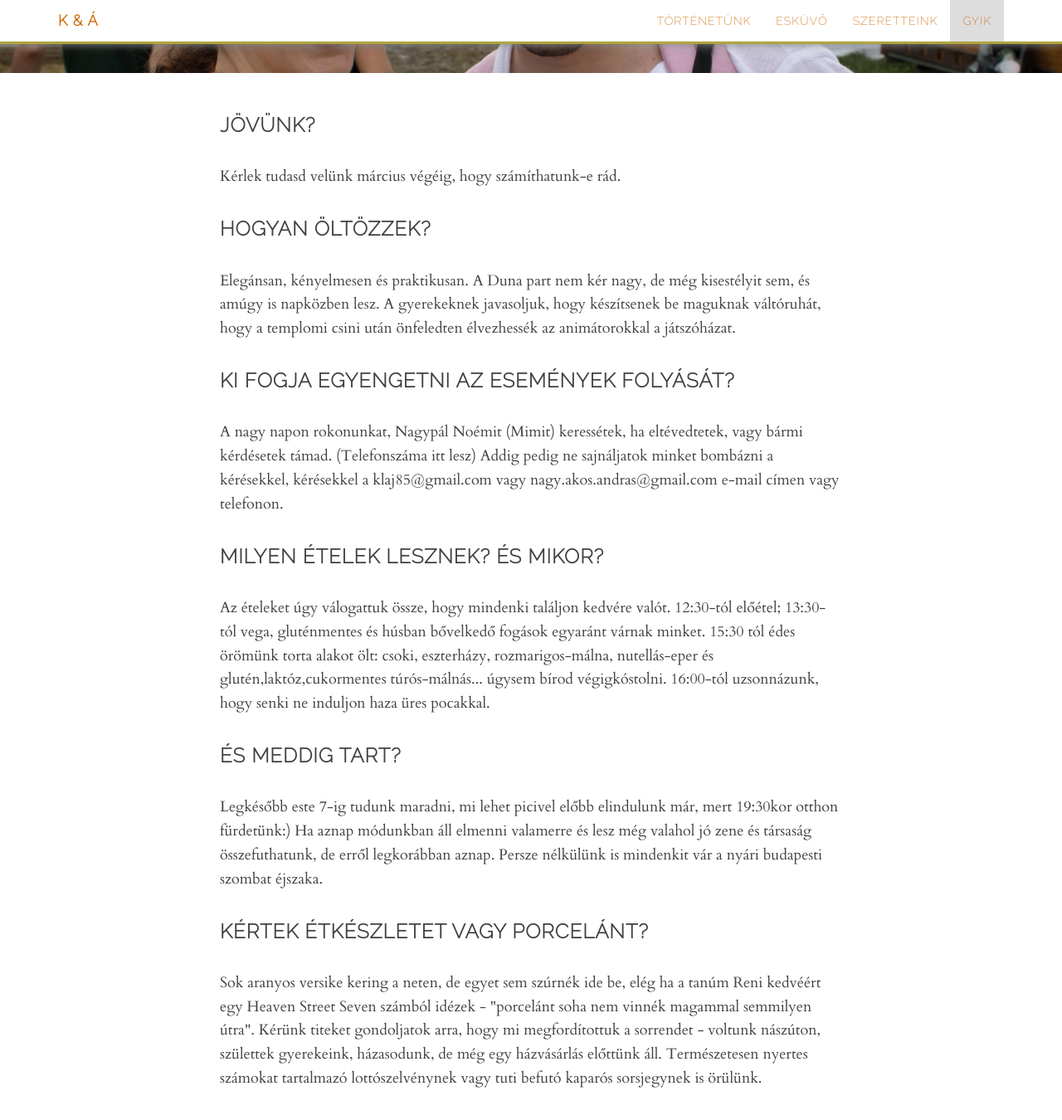
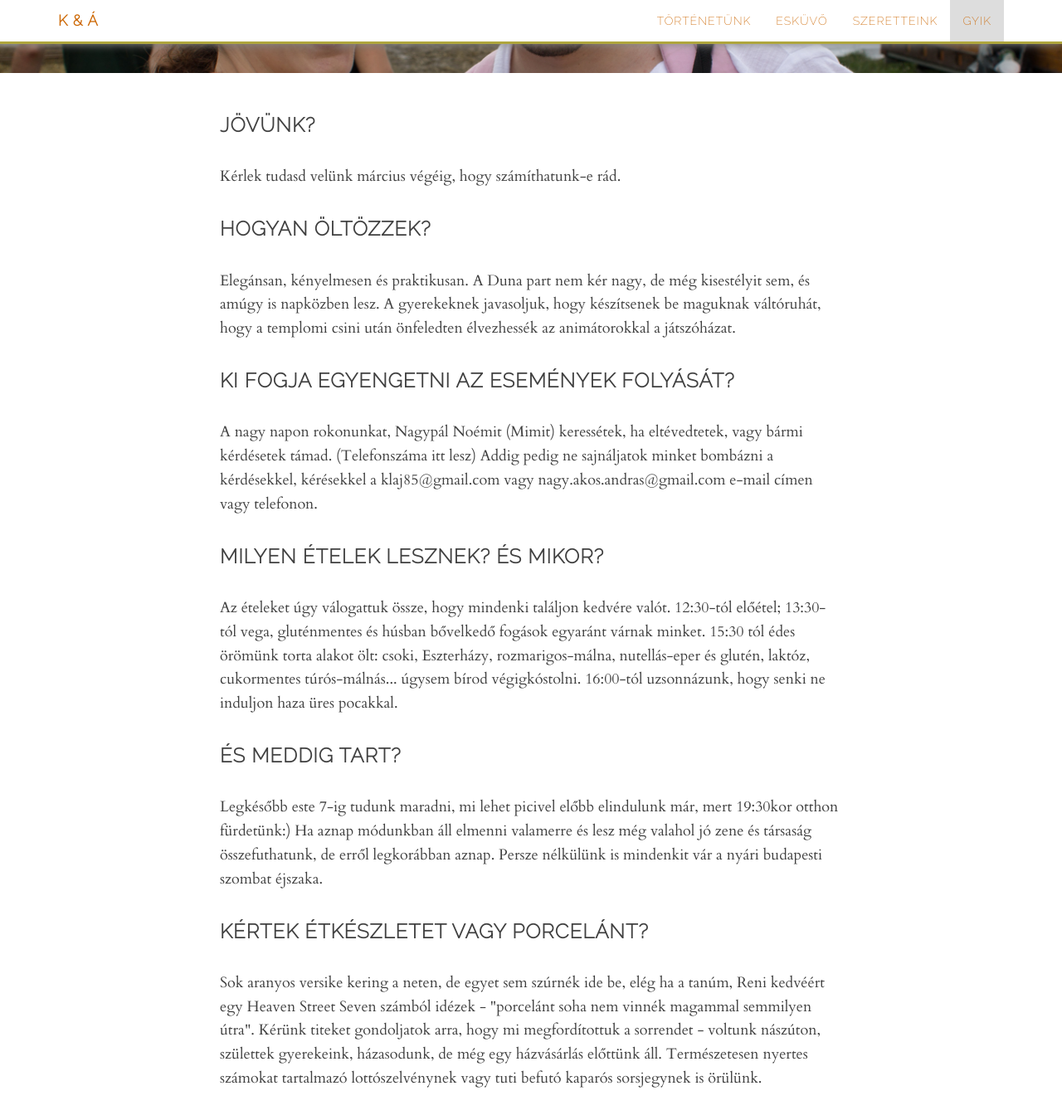
Before and after one commit to klaudiaesakos/klaudiaesakos.github.io, a Jekyll site: the page built from faq.html, in a window 1280 px wide and 1400 px high, scrolled down 264 px. Shown: the top 1350 px of the window at 83% size. Built offline with Jekyll 4.4.1, drawn with Linux system fonts in a browser that asks for light colours.

```diff
--- a/_config.yml
+++ b/_config.yml
@@ -36,13 +36,13 @@ events:
   chi:
     - name: Katolikus templomi szertatás
       date: 2017. július 1. 10:30 | Szent Gellért-templom
-      description: 2017. július 1-én örök hűséget fogadunk egymásnak szeretteink körében. Ünnepelj velünk! Esküvőnket a kelenföldi Szent Gellért-templomban fogjuk tartani. A nászmise kb. 1 óra. A kisgyerekek külön játszószobából hallgathatják és láthatják a szertartást. Nagy örömünkre Görög-katolikus pap-barátunk, Bodogán Laci Atya is részt vesz a celebrálásban. Utána egy-két csoportképet szeretnénk készíteni Veletek a templom előtt.
+      description: 2017. július 1-én örök hűséget fogadunk egymásnak szeretteink körében. Ünnepelj velünk! Esküvőnket a kelenföldi Szent Gellért-templomban fogjuk tartani. A nászmise kb. 1 óra. A kisgyerekek külön játszószobából hallgathatják és láthatják a szertartást. Nagy örömünkre görög-katolikus pap-barátunk, Bodogán Laci atya is részt vesz a celebrálásban. Utána egy-két csoportképet szeretnénk készíteni Veletek a templom előtt.
       transportation:
       <<: *templom_location
     - name: Ebéd és délutáni együttlét
       date: 2017. július 1. 12:00 | Kölyököböl játszóház
-      description: Az ünneplést a kopaszi gáton, a Kölyököbölben folytatjuk. Ez egy klassz játszóház, ahol két animátor gondoskodik majd az aprónép szórakoztatásáról és felügyeletéről. Reméljük az időjárás kedvezően alakul és a dunai holtágra néző teraszon tudjuk együtt tölteni a délutánt. Ha nem így lenne, azt sem bánjuk, mert az eső egyrészt hasznos, másrészt a játszóházon belül is elég nagy terek állnak rendelkezésünkre. Hosszú ebéd és némi pihenés után tortázunk. Este 6-7-ig együtt tudunk maradni a Kölyököbölben, aztán ránk (és még sokakra) várnak a szülői kötelességek. Reméljük a szép környezet, finom ebéd és kiváló társaság mindannyiunk örömére szolgál. Alig várjuk, hogy együtt lehessünk veletek!
-      transportation: Parkolás a kopaszi gát bejáratánál lehetséges, 500 Ft a napidíj. A Kölyököböl a parkolótól 600m-re található, gyalogosan közelíthető meg.
+      description: Az ünneplést a Kopaszi gáton, a Kölyököbölben folytatjuk. Ez egy klassz játszóház, ahol két animátor gondoskodik majd az aprónép szórakoztatásáról és felügyeletéről. Reméljük az időjárás kedvezően alakul és a dunai holtágra néző teraszon tudjuk együtt tölteni a délutánt. Ha nem így lenne, azt sem bánjuk, mert az eső egyrészt hasznos, másrészt a játszóházon belül is elég nagy terek állnak rendelkezésünkre. Hosszú ebéd és némi pihenés után tortázunk. Este 6-7-ig együtt tudunk maradni a Kölyököbölben, aztán ránk (és még sokakra) várnak a szülői kötelességek. Reméljük a szép környezet, finom ebéd és a kiváló társaság mindannyiunk örömére szolgál. Alig várjuk, hogy együtt lehessünk veletek!
+      transportation: Parkolás a Kopaszi gát bejáratánál lehetséges, 500 Ft a napidíj. A Kölyököböl a parkolótól 600 m-re található, gyalogosan közelíthető meg.
       <<: *kolyokobol_location
 
 
@@ -135,14 +135,14 @@ faq:
         Elegánsan, kényelmesen és praktikusan. A Duna part nem kér nagy, de még kisestélyit sem, és amúgy is napközben lesz. A gyerekeknek javasoljuk, hogy készítsenek be maguknak váltóruhát, hogy a templomi csini után önfeledten élvezhessék az animátorokkal a játszóházat.
     - question: Ki fogja egyengetni az események folyását?
       answer: |
-        A nagy napon rokonunkat, Nagypál Noémit (Mimit) keressétek, ha eltévedtetek, vagy bármi kérdésetek támad. (Telefonszáma itt lesz) Addig pedig ne sajnáljatok minket bombázni a kérésekkel, kérésekkel a klaj85@gmail.com vagy nagy.akos.andras@gmail.com e-mail címen vagy telefonon.
+        A nagy napon rokonunkat, Nagypál Noémit (Mimit) keressétek, ha eltévedtetek, vagy bármi kérdésetek támad. (Telefonszáma itt lesz) Addig pedig ne sajnáljatok minket bombázni a kérdésekkel, kérésekkel a klaj85@gmail.com vagy nagy.akos.andras@gmail.com e-mail címen vagy telefonon.
     - question: Milyen ételek lesznek? És mikor?
       answer: |
-       Az ételeket úgy válogattuk össze, hogy mindenki találjon kedvére valót. 12:30-tól előétel; 13:30-tól vega, gluténmentes és húsban bővelkedő fogások egyaránt várnak minket. 15:30 tól édes örömünk torta alakot ölt: csoki, eszterházy, rozmarigos-málna, nutellás-eper és glutén,laktóz,cukormentes túrós-málnás... úgysem bírod végigkóstolni. 16:00-tól uzsonnázunk, hogy senki ne induljon haza üres pocakkal.
+       Az ételeket úgy válogattuk össze, hogy mindenki találjon kedvére valót. 12:30-tól előétel; 13:30-tól vega, gluténmentes és húsban bővelkedő fogások egyaránt várnak minket. 15:30 tól édes örömünk torta alakot ölt: csoki, Eszterházy, rozmarigos-málna, nutellás-eper és glutén, laktóz, cukormentes túrós-málnás... úgysem bírod végigkóstolni. 16:00-tól uzsonnázunk, hogy senki ne induljon haza üres pocakkal.
     - question: És meddig tart?
       answer: Legkésőbb este 7-ig tudunk maradni, mi lehet picivel előbb elindulunk már, mert 19:30kor otthon fürdetünk:) Ha aznap módunkban áll elmenni valamerre és lesz még valahol jó zene és társaság összefuthatunk, de erről legkorábban aznap. Persze nélkülünk is mindenkit vár a nyári budapesti szombat éjszaka.
     - question: Kértek étkészletet vagy porcelánt?
-      answer: Sok aranyos versike kering a neten, de egyet sem szúrnék ide be, elég ha a tanúm Reni kedvéért egy Heaven Street Seven számból idézek - "porcelánt soha nem vinnék magammal semmilyen útra". Kérünk titeket gondoljatok arra, hogy mi megfordítottuk a sorrendet - voltunk nászúton, születtek gyerekeink, házasodunk, de még egy házvásárlás előttünk áll. Természetesen nyertes számokat tartalmazó lottószelvénynek vagy tuti befutó kaparós sorsjegynek is örülünk.
+      answer: Sok aranyos versike kering a neten, de egyet sem szúrnék ide be, elég ha a tanúm, Reni kedvéért egy Heaven Street Seven számból idézek - "porcelánt soha nem vinnék magammal semmilyen útra". Kérünk titeket gondoljatok arra, hogy mi megfordítottuk a sorrendet - voltunk nászúton, születtek gyerekeink, házasodunk, de még egy házvásárlás előttünk áll. Természetesen nyertes számokat tartalmazó lottószelvénynek vagy tuti befutó kaparós sorsjegynek is örülünk.
 
   lbc: false
 
```
